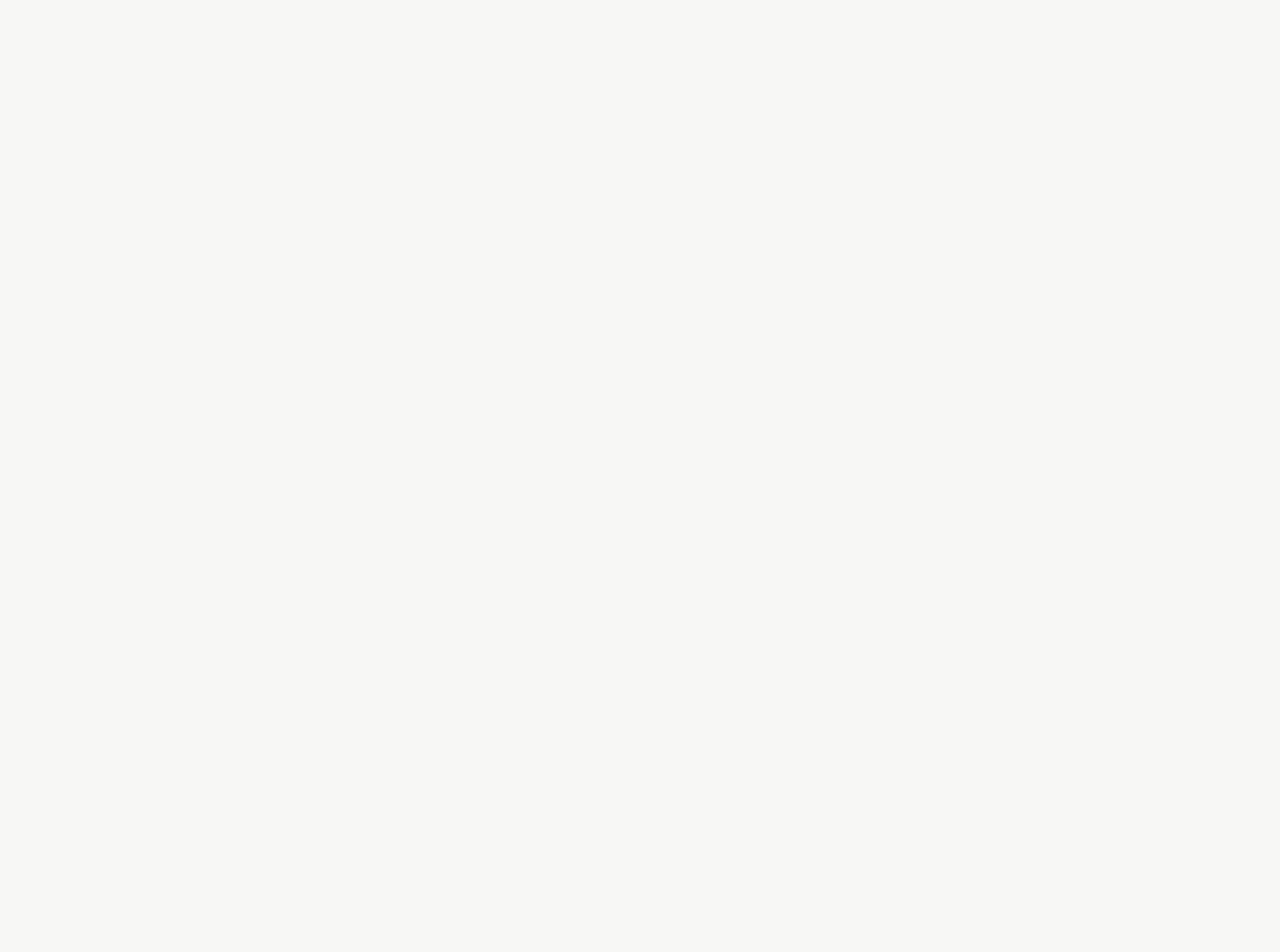
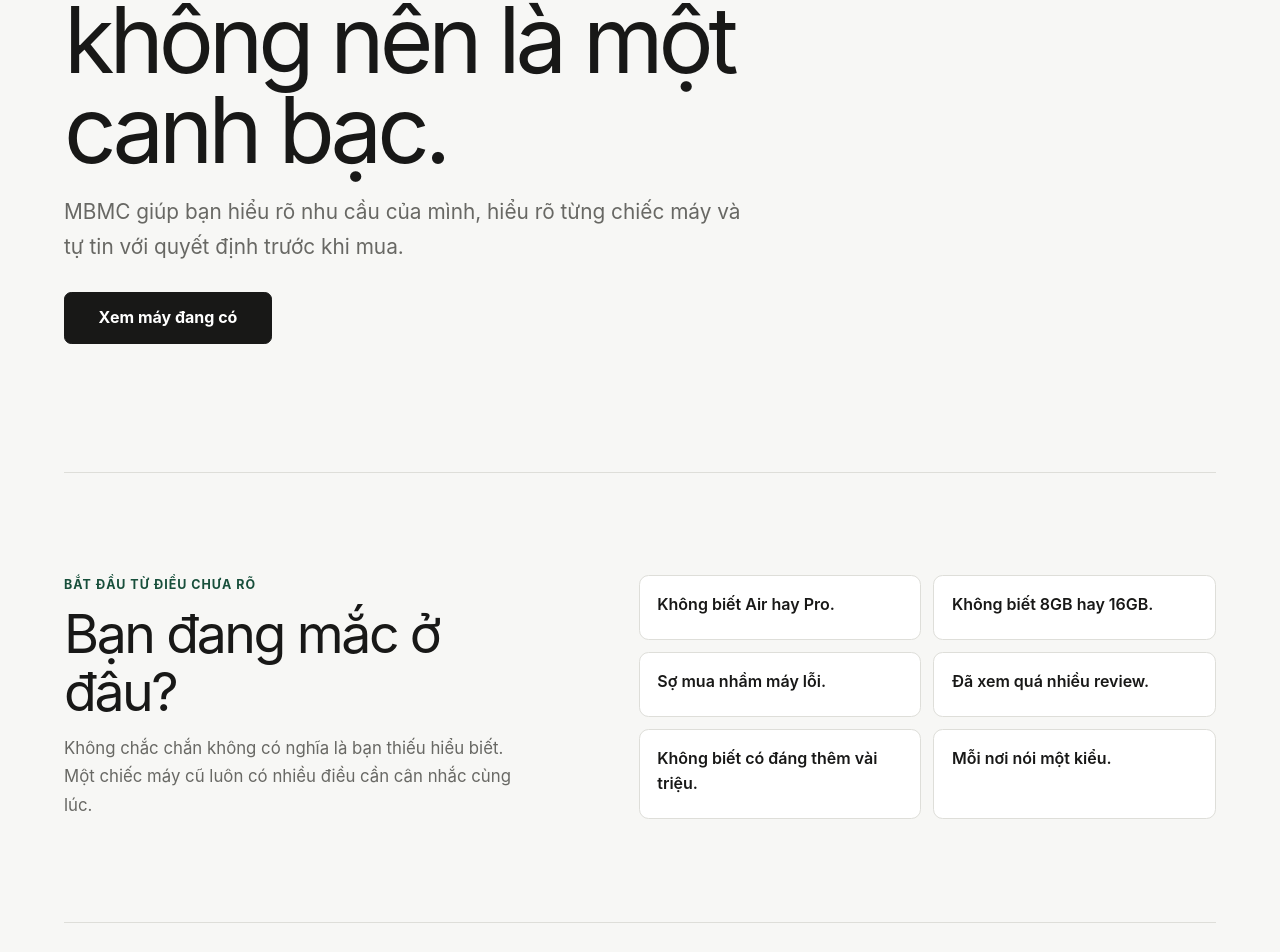
Before and after one commit to mbmcvn/muabanmacbookcu-web, a Next.js app: page / in a window 1280 px wide. Before the commit this address had no page. Shown: the part 334-1286 px from the top of the page. Before the commit the page ends 800 px from the top, so only its background shows below. Built offline with nearby package versions, Linux system fonts and the light colour scheme.

Commit message:
feat: establish homepage structure

```diff
--- /dev/null
+++ b/src/app/(sales)/_components/home/DecisionProblemFraming.tsx
@@ -0,0 +1,24 @@
+import { homepageContent } from "./home-content";
+import styles from "./Home.module.css";
+
+export function DecisionProblemFraming() {
+  const content = homepageContent.problem;
+
+  return (
+    <section
+      className={`${styles.section} ${styles.problemSection}`}
+      aria-labelledby="problem-title"
+    >
+      <div className={styles.sectionIntroduction}>
+        <p className={styles.eyebrow}>{content.eyebrow}</p>
+        <h2 id="problem-title">{content.title}</h2>
+      </div>
+      <div className={styles.problemCopy}>
+        {content.statements.map((statement) => (
+          <p key={statement}>{statement}</p>
+        ))}
+        <p className={styles.problemConclusion}>{content.conclusion}</p>
+      </div>
+    </section>
+  );
+}
--- /dev/null
+++ b/src/app/(sales)/_components/home/Home.module.css
@@ -0,0 +1,175 @@
+.home {
+  padding-block: clamp(3rem, 8vw, 6rem) 8rem;
+}
+
+.hero {
+  max-width: 54rem;
+  padding-block: clamp(1rem, 4vw, 3rem) clamp(4.5rem, 10vw, 8rem);
+}
+
+.eyebrow {
+  margin-bottom: 0.65rem;
+  color: var(--accent);
+  font-size: 0.78rem;
+  font-weight: 720;
+  letter-spacing: 0.08em;
+  text-transform: uppercase;
+}
+
+.hero h1 {
+  max-width: 50rem;
+  margin-bottom: 1.25rem;
+  font-size: clamp(2.7rem, 8vw, 5.75rem);
+  line-height: 0.98;
+  letter-spacing: -0.055em;
+}
+
+.heroDescription {
+  max-width: 43rem;
+  margin-bottom: 1.75rem;
+  color: var(--muted);
+  font-size: clamp(1.05rem, 2.4vw, 1.3rem);
+  line-height: 1.65;
+}
+
+.actions {
+  display: flex;
+  flex-wrap: wrap;
+  gap: 0.75rem;
+}
+
+.primaryAction,
+.secondaryAction {
+  min-height: 3.25rem;
+  display: inline-flex;
+  align-items: center;
+  justify-content: center;
+  padding: 0.75rem 1.15rem;
+  border: 1px solid var(--foreground);
+  border-radius: 0.45rem;
+  font-weight: 680;
+  text-align: center;
+  text-decoration: none;
+}
+
+.primaryAction {
+  background: var(--foreground);
+  color: white;
+}
+
+.secondaryAction {
+  background: transparent;
+}
+
+.section {
+  display: grid;
+  gap: 2rem;
+  padding-block: clamp(3.5rem, 8vw, 6.5rem);
+  border-top: 1px solid var(--border);
+}
+
+.sectionIntroduction {
+  max-width: 43rem;
+}
+
+.sectionIntroduction h2 {
+  margin-bottom: 0.8rem;
+  font-size: clamp(2rem, 5vw, 3.35rem);
+  line-height: 1.08;
+  letter-spacing: -0.045em;
+}
+
+.sectionIntroduction > p:last-child {
+  margin-bottom: 0;
+  color: var(--muted);
+  font-size: 1.05rem;
+  line-height: 1.7;
+}
+
+.concernList,
+.stepList {
+  margin: 0;
+  padding: 0;
+  list-style: none;
+}
+
+.concernList {
+  display: grid;
+  gap: 0.75rem;
+}
+
+.concernList li {
+  padding: 1rem 1.1rem;
+  border: 1px solid var(--border);
+  border-radius: 0.6rem;
+  background: var(--surface);
+  font-weight: 610;
+}
+
+.problemSection {
+  align-items: start;
+}
+
+.problemCopy {
+  max-width: 39rem;
+}
+
+.problemCopy p {
+  margin-bottom: 0.55rem;
+  font-size: clamp(1.15rem, 2.5vw, 1.4rem);
+  font-weight: 620;
+}
+
+.problemCopy .problemConclusion {
+  margin-top: 1.5rem;
+  color: var(--muted);
+  font-size: 1.05rem;
+  font-weight: 400;
+  line-height: 1.7;
+}
+
+.stepList {
+  counter-reset: decision-step;
+  border-top: 1px solid var(--border);
+}
+
+.stepList li {
+  display: grid;
+  grid-template-columns: 2.5rem minmax(0, 1fr);
+  gap: 1rem;
+  padding-block: 1.25rem;
+  border-bottom: 1px solid var(--border);
+}
+
+.stepList li > span {
+  color: var(--accent);
+  font-size: 0.82rem;
+  font-weight: 700;
+}
+
+.stepList h3 {
+  margin-bottom: 0.3rem;
+  font-size: 1.1rem;
+}
+
+.stepList p {
+  margin: 0;
+  color: var(--muted);
+}
+
+@media (min-width: 40rem) {
+  .actions > a {
+    min-width: 13rem;
+  }
+
+  .concernList {
+    grid-template-columns: repeat(2, minmax(0, 1fr));
+  }
+}
+
+@media (min-width: 56rem) {
+  .section {
+    grid-template-columns: minmax(0, 0.9fr) minmax(24rem, 1.1fr);
+    gap: clamp(3rem, 8vw, 7rem);
+  }
+}
--- /dev/null
+++ b/src/app/(sales)/_components/home/HomeHero.tsx
@@ -0,0 +1,20 @@
+import Link from "next/link";
+import { homepageContent } from "./home-content";
+import styles from "./Home.module.css";
+
+export function HomeHero() {
+  const content = homepageContent.hero;
+
+  return (
+    <section className={styles.hero} aria-labelledby="home-title">
+      <p className={styles.eyebrow}>{content.eyebrow}</p>
+      <h1 id="home-title">{content.title}</h1>
+      <p className={styles.heroDescription}>{content.description}</p>
+      <div className={styles.actions}>
+        <Link className={styles.primaryAction} href="/may-dang-co">
+          {content.inventoryAction}
+        </Link>
+      </div>
+    </section>
+  );
+}
--- /dev/null
+++ b/src/app/(sales)/_components/home/HomeView.tsx
@@ -0,0 +1,16 @@
+import { DecisionProblemFraming } from "./DecisionProblemFraming";
+import { HomeHero } from "./HomeHero";
+import { HowMbmcHelps } from "./HowMbmcHelps";
+import { UncertaintyRecognition } from "./UncertaintyRecognition";
+import styles from "./Home.module.css";
+
+export function HomeView() {
+  return (
+    <div className={`container ${styles.home}`}>
+      <HomeHero />
+      <UncertaintyRecognition />
+      <DecisionProblemFraming />
+      <HowMbmcHelps />
+    </div>
+  );
+}
--- /dev/null
+++ b/src/app/(sales)/_components/home/HowMbmcHelps.tsx
@@ -0,0 +1,27 @@
+import { homepageContent } from "./home-content";
+import styles from "./Home.module.css";
+
+export function HowMbmcHelps() {
+  const content = homepageContent.approach;
+
+  return (
+    <section className={styles.section} aria-labelledby="approach-title">
+      <div className={styles.sectionIntroduction}>
+        <p className={styles.eyebrow}>{content.eyebrow}</p>
+        <h2 id="approach-title">{content.title}</h2>
+        <p>{content.description}</p>
+      </div>
+      <ol className={styles.stepList}>
+        {content.steps.map((step, index) => (
+          <li key={step.title}>
+            <span aria-hidden="true">{String(index + 1).padStart(2, "0")}</span>
+            <div>
+              <h3>{step.title}</h3>
+              <p>{step.description}</p>
+            </div>
+          </li>
+        ))}
+      </ol>
+    </section>
+  );
+}
--- /dev/null
+++ b/src/app/(sales)/_components/home/UncertaintyRecognition.tsx
@@ -0,0 +1,21 @@
+import { homepageContent } from "./home-content";
+import styles from "./Home.module.css";
+
+export function UncertaintyRecognition() {
+  const content = homepageContent.uncertainty;
+
+  return (
+    <section className={styles.section} aria-labelledby="uncertainty-title">
+      <div className={styles.sectionIntroduction}>
+        <p className={styles.eyebrow}>{content.eyebrow}</p>
+        <h2 id="uncertainty-title">{content.title}</h2>
+        <p>{content.description}</p>
+      </div>
+      <ul className={styles.concernList}>
+        {content.concerns.map((concern) => (
+          <li key={concern}>{concern}</li>
+        ))}
+      </ul>
+    </section>
+  );
+}
--- /dev/null
+++ b/src/app/(sales)/_components/home/home-content.ts
@@ -0,0 +1,62 @@
+export const homepageContent = {
+  hero: {
+    eyebrow: "MBMC Decision Studio",
+    title: "Mua MacBook cũ không nên là một canh bạc.",
+    description:
+      "MBMC giúp bạn hiểu rõ nhu cầu của mình, hiểu rõ từng chiếc máy và tự tin với quyết định trước khi mua.",
+    inventoryAction: "Xem máy đang có",
+  },
+  uncertainty: {
+    eyebrow: "Bắt đầu từ điều chưa rõ",
+    title: "Bạn đang mắc ở đâu?",
+    description:
+      "Không chắc chắn không có nghĩa là bạn thiếu hiểu biết. Một chiếc máy cũ luôn có nhiều điều cần cân nhắc cùng lúc.",
+    concerns: [
+      "Không biết Air hay Pro.",
+      "Không biết 8GB hay 16GB.",
+      "Sợ mua nhầm máy lỗi.",
+      "Đã xem quá nhiều review.",
+      "Không biết có đáng thêm vài triệu.",
+      "Mỗi nơi nói một kiểu.",
+    ],
+  },
+  problem: {
+    eyebrow: "Bài toán thật sự",
+    title: "Điều còn thiếu là một cách để đi đến quyết định.",
+    statements: [
+      "Không phải bạn thiếu MacBook.",
+      "Không phải bạn thiếu review.",
+      "Không phải bạn thiếu người bán.",
+    ],
+    conclusion:
+      "Điều còn thiếu là một cách biến tất cả thông tin đó thành lựa chọn phù hợp với nhu cầu, ngân sách và điều bạn còn lo.",
+  },
+  approach: {
+    eyebrow: "MBMC giúp như thế nào",
+    title: "Bốn bước để một lựa chọn trở nên rõ ràng hơn.",
+    description:
+      "MBMC tổ chức lại bài toán cùng bạn. Dữ kiện và nhận định được giải thích để bạn hiểu lý do, cân nhắc đánh đổi và tự đưa ra quyết định.",
+    steps: [
+      {
+        title: "Hiểu bạn",
+        description:
+          "Làm rõ công việc, ngân sách, ưu tiên và điều khiến bạn chưa yên tâm.",
+      },
+      {
+        title: "Hiểu chiếc máy",
+        description:
+          "Đọc thông tin công khai của từng máy cụ thể, thay vì chỉ nhìn tên model.",
+      },
+      {
+        title: "Ghép hai thứ lại",
+        description:
+          "Đặt nhu cầu cạnh khả năng của máy và nói rõ những đánh đổi đáng cân nhắc.",
+      },
+      {
+        title: "Bạn tự quyết",
+        description:
+          "MBMC giải thích lý do và phần chưa chắc chắn; quyết định cuối cùng vẫn là của bạn.",
+      },
+    ],
+  },
+} as const;
--- /dev/null
+++ b/src/app/(sales)/page.tsx
@@ -0,0 +1,12 @@
+import type { Metadata } from "next";
+import { HomeView } from "./_components/home/HomeView";
+
+export const metadata: Metadata = {
+  title: "Hiểu rõ trước khi chọn MacBook cũ",
+  description:
+    "MBMC giúp bạn hiểu nhu cầu, hiểu từng chiếc MacBook cũ và tự tin hơn trước khi quyết định.",
+};
+
+export default function HomePage() {
+  return <HomeView />;
+}
--- a/src/app/page.tsx
+++ /dev/null
@@ -1,5 +0,0 @@
-import { permanentRedirect } from "next/navigation";
-
-export default function HomePage() {
-  permanentRedirect("/may-dang-co");
-}
```
